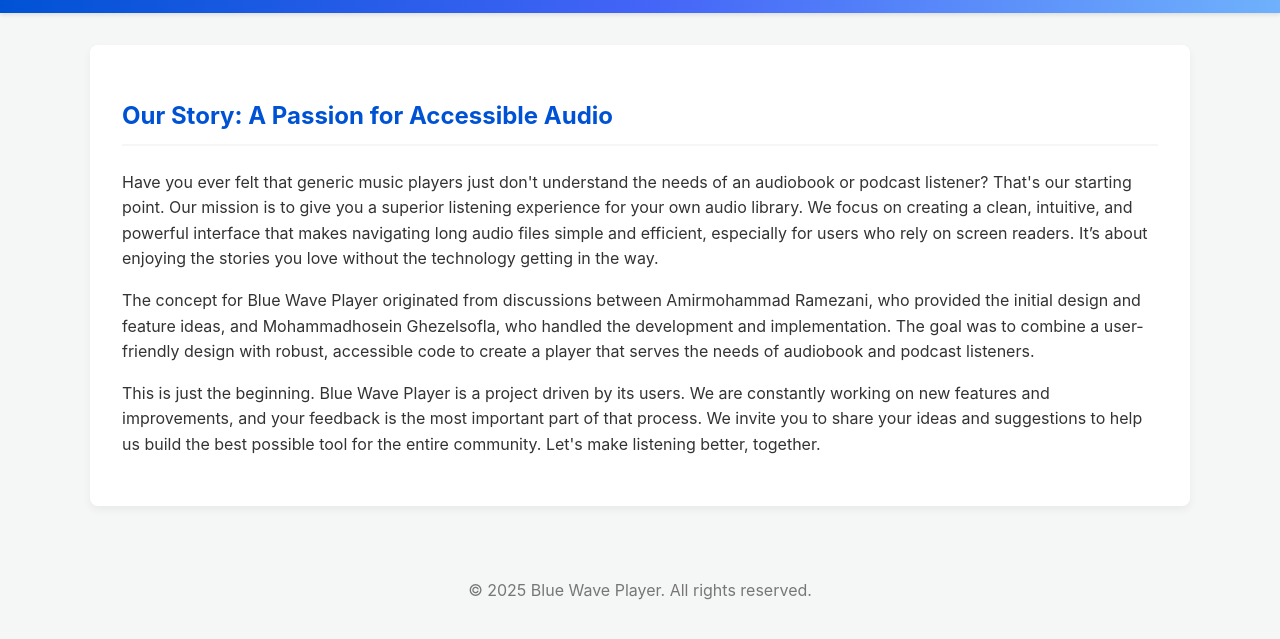
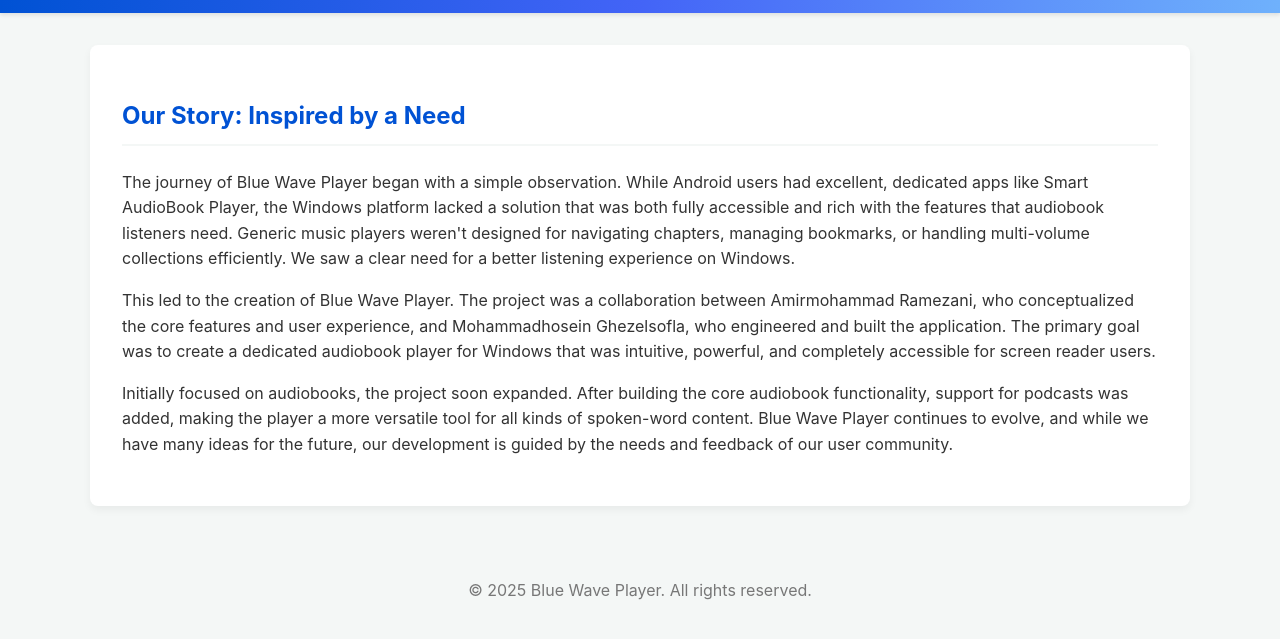
Before and after one commit to bwplayer/bwplayer.github.io, a plain HTML site: page about.html in a window 1280 px wide. Shown: the part 57-696 px from the top of the page. Drawn offline with Linux system fonts and the light colour scheme.

Commit message:
docs: Refine and expand 'About Us' story

```diff
--- a/about.html
+++ b/about.html
@@ -22,10 +22,10 @@
 
     <main>
         <section class="content-section">
-            <h1>Our Story: A Passion for Accessible Audio</h1>
-            <p>Have you ever felt that generic music players just don't understand the needs of an audiobook or podcast listener? That's our starting point. Our mission is to give you a superior listening experience for your own audio library. We focus on creating a clean, intuitive, and powerful interface that makes navigating long audio files simple and efficient, especially for users who rely on screen readers. It’s about enjoying the stories you love without the technology getting in the way.</p>
-            <p>The concept for Blue Wave Player originated from discussions between Amirmohammad Ramezani, who provided the initial design and feature ideas, and Mohammadhosein Ghezelsofla, who handled the development and implementation. The goal was to combine a user-friendly design with robust, accessible code to create a player that serves the needs of audiobook and podcast listeners.</p>
-            <p>This is just the beginning. Blue Wave Player is a project driven by its users. We are constantly working on new features and improvements, and your feedback is the most important part of that process. We invite you to share your ideas and suggestions to help us build the best possible tool for the entire community. Let's make listening better, together.</p>
+            <h1>Our Story: Inspired by a Need</h1>
+            <p>The journey of Blue Wave Player began with a simple observation. While Android users had excellent, dedicated apps like Smart AudioBook Player, the Windows platform lacked a solution that was both fully accessible and rich with the features that audiobook listeners need. Generic music players weren't designed for navigating chapters, managing bookmarks, or handling multi-volume collections efficiently. We saw a clear need for a better listening experience on Windows.</p>
+            <p>This led to the creation of Blue Wave Player. The project was a collaboration between Amirmohammad Ramezani, who conceptualized the core features and user experience, and Mohammadhosein Ghezelsofla, who engineered and built the application. The primary goal was to create a dedicated audiobook player for Windows that was intuitive, powerful, and completely accessible for screen reader users.</p>
+            <p>Initially focused on audiobooks, the project soon expanded. After building the core audiobook functionality, support for podcasts was added, making the player a more versatile tool for all kinds of spoken-word content. Blue Wave Player continues to evolve, and while we have many ideas for the future, our development is guided by the needs and feedback of our user community.</p>
         </section>
 
     </main>
```
